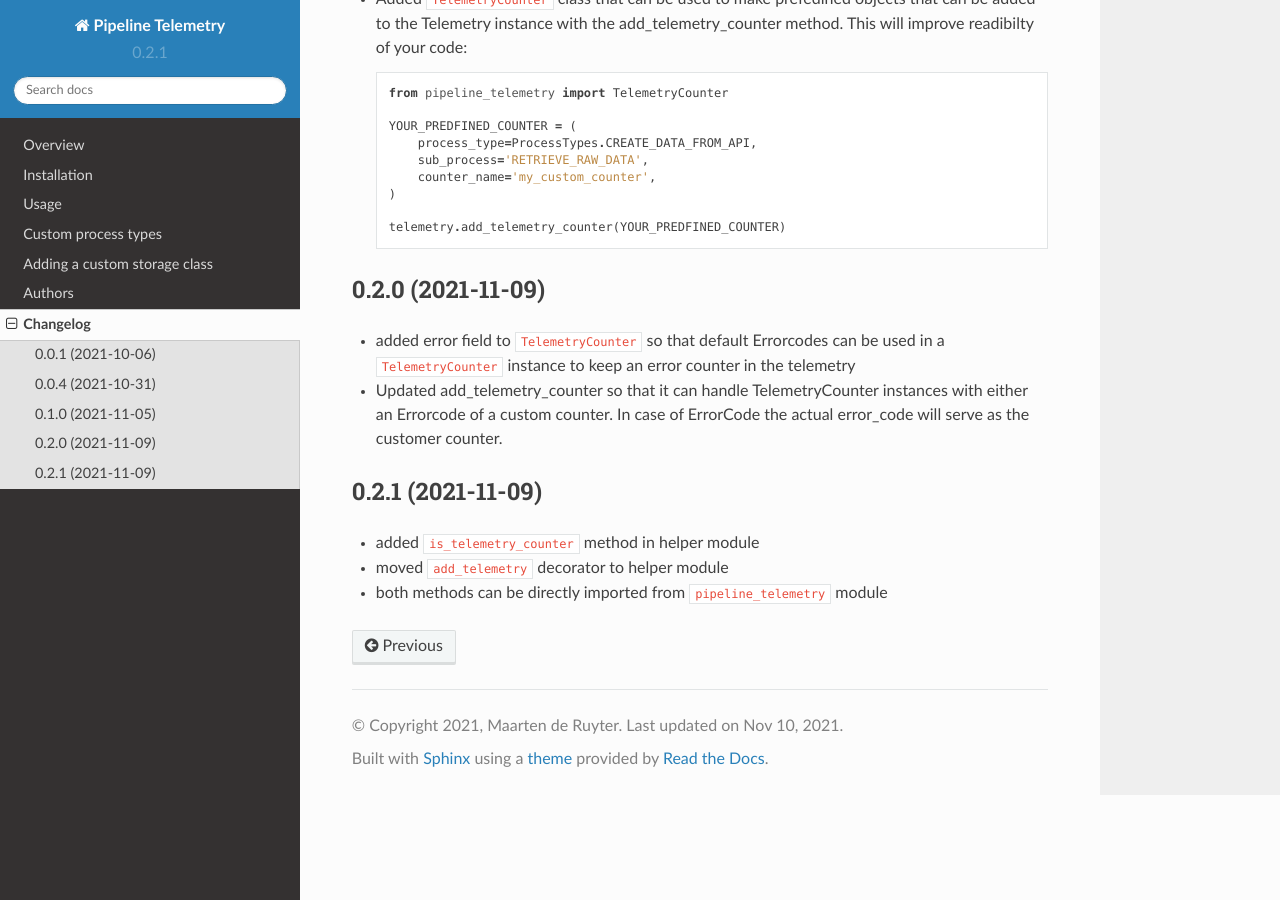
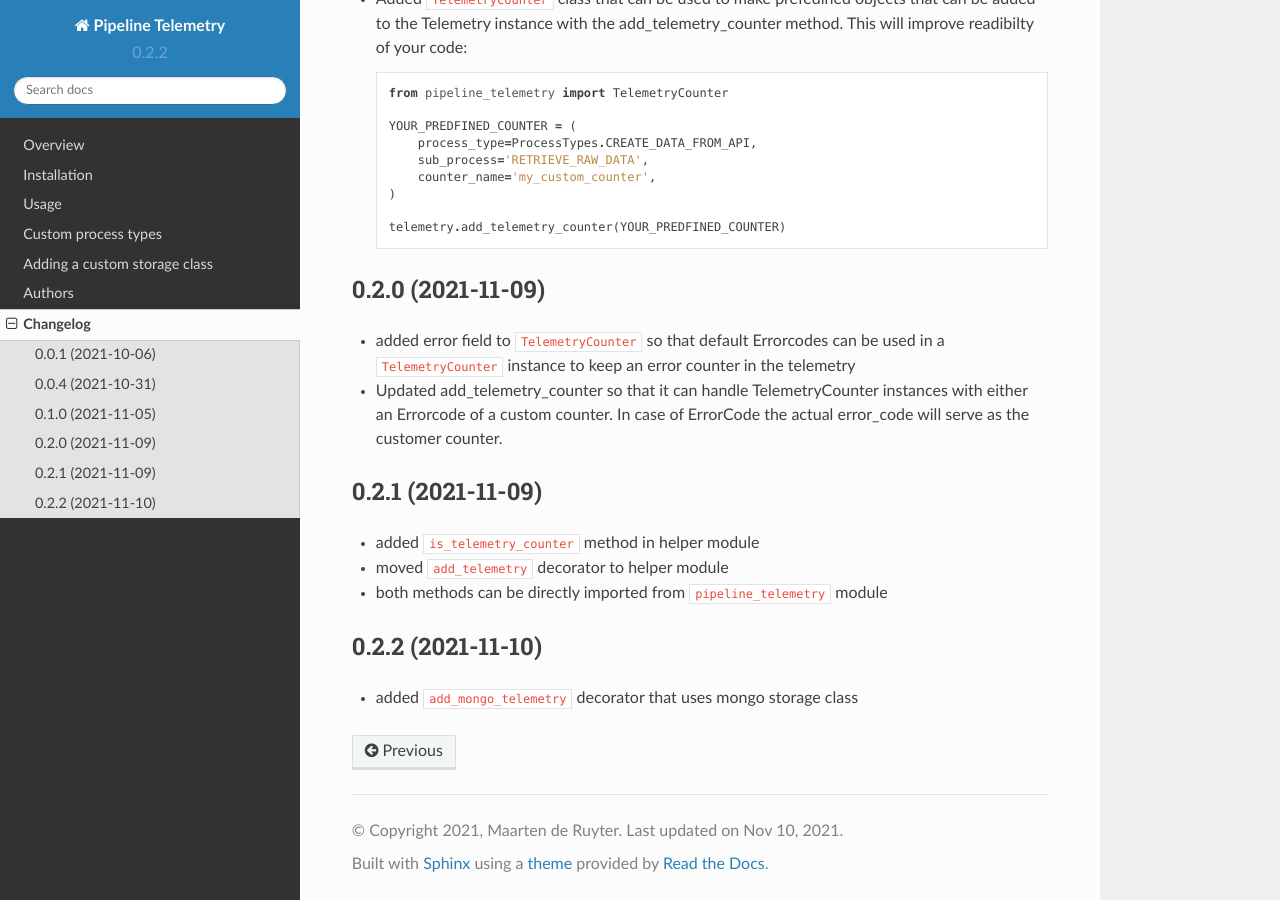
Before and after one commit to MaartendeRuyter/pipeline-telemetry, a Sphinx documentation site: the page built from docs/changelog.rst, in a window 1280 px wide and 900 px high, scrolled down 509 px. Built offline with Sphinx 7.4.7 and the Read the Docs theme 2.0.0, drawn with Linux system fonts in a browser that asks for light colours; pages that are not in the unit, such as notebooks, are missing from menus.

Commit message:
upgarded to v 0.2.2

```diff
--- a/CHANGELOG.rst
+++ b/CHANGELOG.rst
@@ -51,3 +51,8 @@ Changelog
 * added ``is_telemetry_counter`` method in helper module
 * moved ``add_telemetry`` decorator to helper module
 * both methods can be directly imported from ``pipeline_telemetry`` module
+
+0.2.2 (2021-11-10)
+------------------
+
+* added ``add_mongo_telemetry`` decorator that uses mongo storage class
--- a/docs/conf.py
+++ b/docs/conf.py
@@ -20,7 +20,7 @@ project = "Pipeline Telemetry"
 year = "2021"
 author = "Maarten de Ruyter"
 copyright = "{0}, {1}".format(year, author)
-version = release = "0.2.1"
+version = release = "0.2.2"
 
 pygments_style = "trac"
 templates_path = ["."]
--- a/setup.py
+++ b/setup.py
@@ -18,7 +18,7 @@ def read(*names, **kwargs):
 
 setup(
     name="pipeline-telemetry",
-    version="0.2.1",
+    version="0.2.2",
     license="LGPL-3.0-or-later",
     description="Create and store data pipeline telemetry data",
     long_description="%s\n%s"
```
Also changed, not shown: .bumpversion.cfg.
